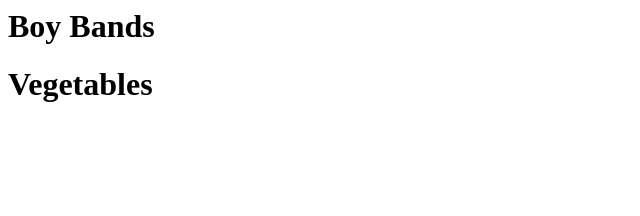
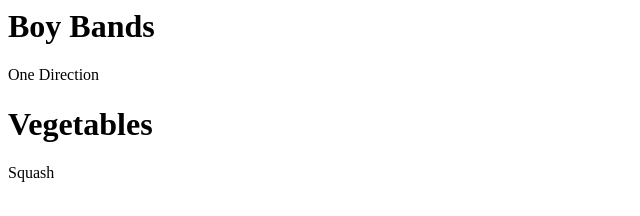
Before and after one commit to mulhollen/boybands, a plain HTML site: page index.html in a window 1280 px wide. Shown: the whole page, without its empty margins (0-640 px from the left). Drawn offline with Linux system fonts and the light colour scheme.

Commit message:
update to correct variables

```diff
--- a/boybands.js
+++ b/boybands.js
@@ -14,10 +14,10 @@ for (let loopTracker = 0; loopTracker < 5; loopTracker += 1) {
     const currentBand = bands[loopTracker];
 
     // Update the innerHTML value of the DOM element for bands
-    document.getElementById("boy-band").innerHTML = currentBand()
+    bandElement.innerHTML = currentBand;
     // Get a reference to the current item in the vegetables array
     const currentVeggie = vegetables[loopTracker];
 
     // Update the innerHTML value of the DOM element for vegetables
-    document.getElementById("vegetables").innerHTML = currentVeggie(" ")
+    veggieElement.innerHTML = currentVeggie;
 }
--- a/index.html
+++ b/index.html
@@ -3,12 +3,13 @@
 
 </head>
 <body>
+    <h1>Boy Bands</h1>
     <div id="boy-bands">
-        <h1>Boy Bands</h1>
+
     </div>
+    <h1>Vegetables</h1>
+    <div id="vegetables">
 
-    <div id="vegetables">
-        <h1>Vegetables</h1>
     </div>
 <script type="text/javascript" src="boybands.js"></script>
 </body>
```
